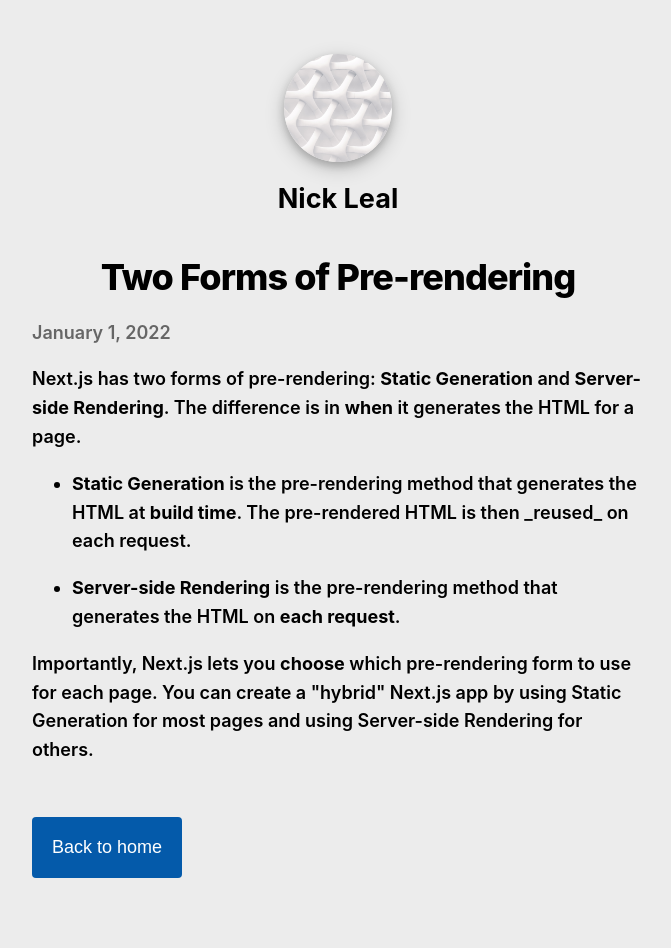
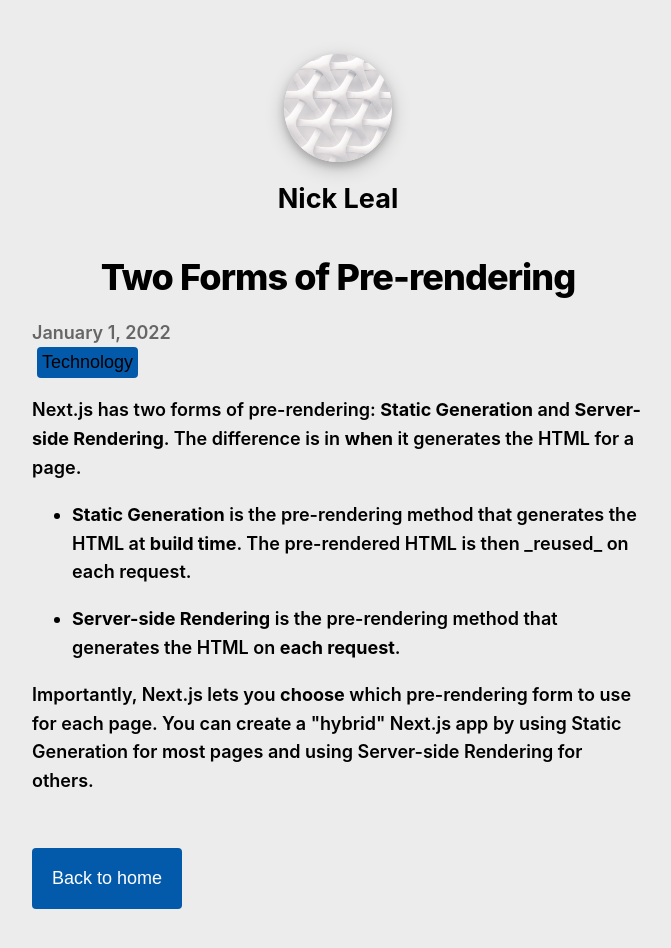
Before and after one commit to nleal707/CS5513-Week05, a Next.js app: page /posts/1 in a window 1280 px wide. Shown: the top 948 px of the page, without its empty margins (302-973 px from the left). Built offline with nearby package versions, Linux system fonts and the light colour scheme.

Commit message:
Category added to posts

```diff
--- a/pages/posts/[id].js
+++ b/pages/posts/[id].js
@@ -12,6 +12,10 @@
 import Link from 'next/link';
 // Import the Button component from the react-bootstrap library
 import Button from 'react-bootstrap/Button';
+// Import the Grid component from the react-bootstrap library
+import Container from 'react-bootstrap/Container';
+import Row from 'react-bootstrap/Row';
+import Col from 'react-bootstrap/Col';
 
 
 // Export an async function to fetch data for a specific post at build time
@@ -47,10 +51,18 @@
       </Head>
       <article>
         <h1 className={utilStyles.headingXl}>{postData.title}</h1>
-        <div className={utilStyles.lightText}>
-          <Date dateString={postData.date} />
 
-        </div>
+        <Container className={utilStyles.space}>
+          <Row className={utilStyles.lightText}>
+            <Col class="col-6">
+            <Date dateString={postData.date} />
+            </Col>
+            <Col class="col-6">
+            <Button className={utilStyles.categoryBtn}>{postData.category}</Button>
+            </Col>
+          </Row>
+        </Container>
+
         <div dangerouslySetInnerHTML={{ __html: postData.contentHtml }} />
       </article>
       <h2>
--- a/styles/utils.module.css
+++ b/styles/utils.module.css
@@ -72,3 +72,15 @@
 .buttonLink:hover {
   text-decoration: none;
 }
+
+.categoryBtn {
+  background-color: #045aaa;
+  border: none;
+  padding: 5px;
+  margin: 0px 5px;
+  font-size: 1rem;
+  border-radius: 4px;
+}
+.space {
+  margin: 10px 0px;
+}
```
Also changed, not shown: data/posts.json (+6 -6 lines).
